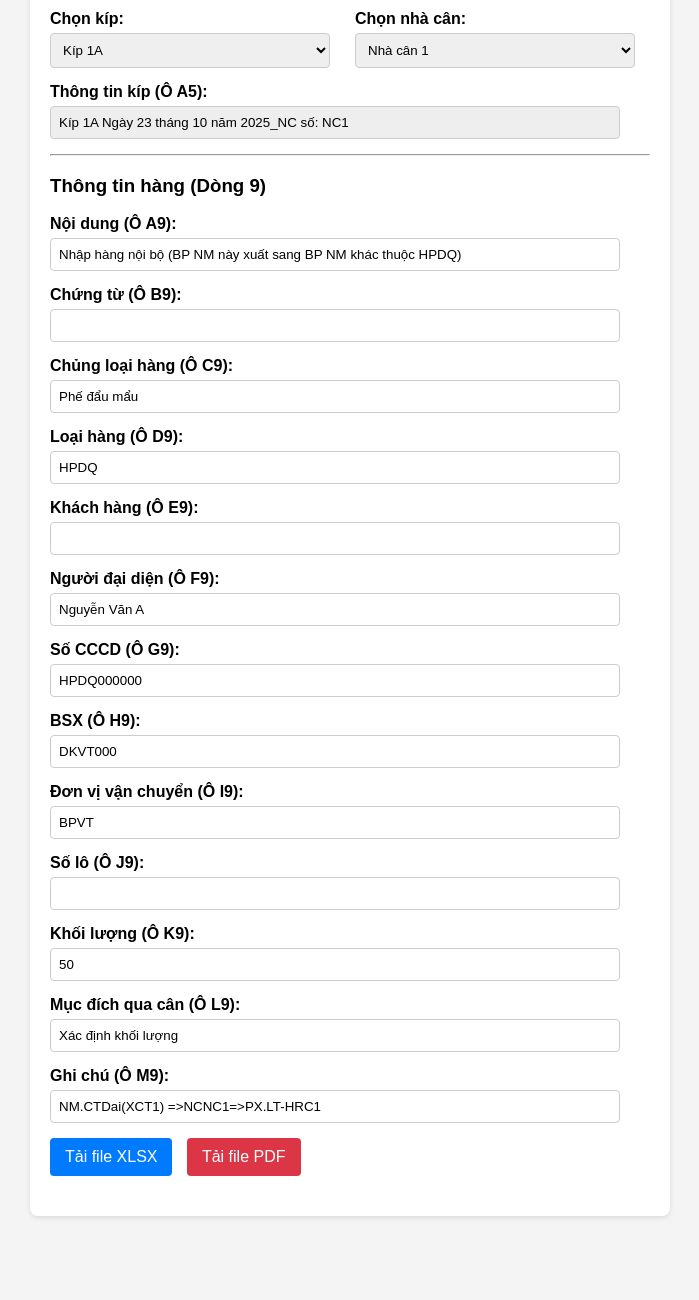
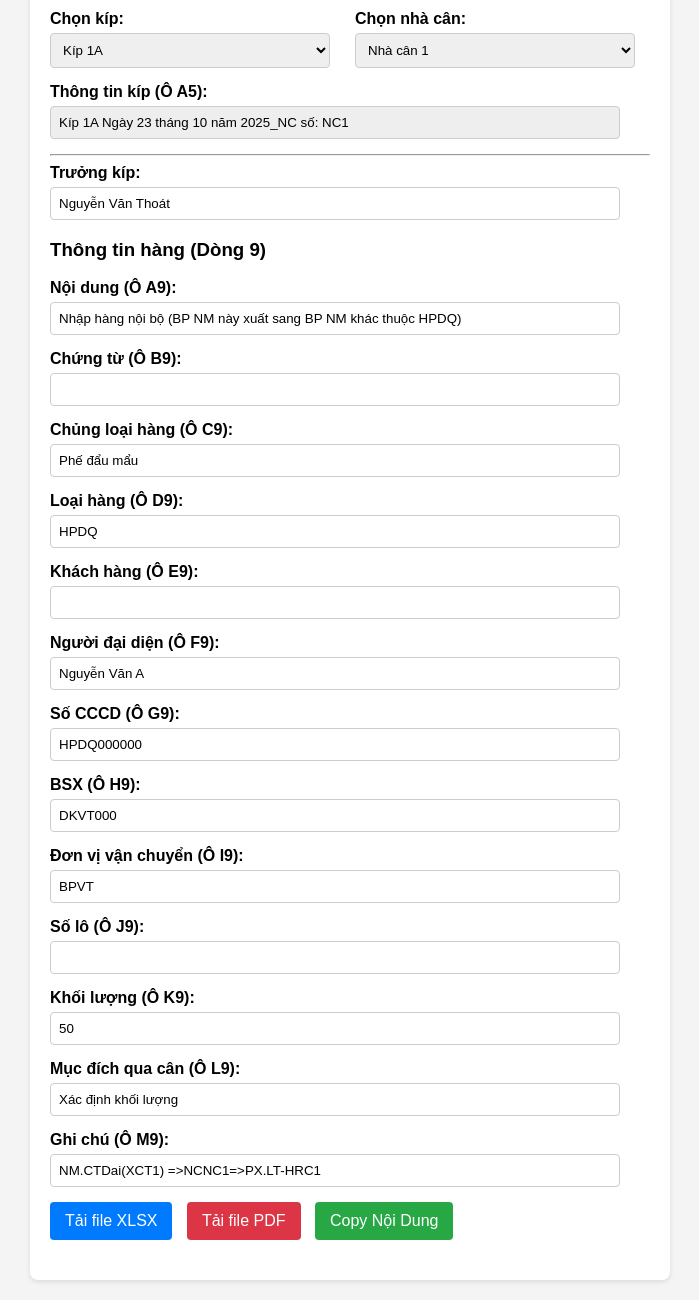
Before and after one commit to thanhduongnmc24-gif/canhang, a website: page public/index.html in a window 1280 px wide. Shown: the part 98-1398 px from the top of the page, without its empty margins (290-989 px from the left). Before the commit the page ends 1334 px from the top, so only its background shows below. Drawn offline with Linux system fonts and the light colour scheme.

Commit message:
Update index.html

```diff
--- a/public/index.html
+++ b/public/index.html
@@ -65,7 +65,10 @@
             <input type="text" id="input-a5" value="" readonly>
         </div>
         <hr>
-
+        <div class="form-group">
+                <label for="input-truongkip">Trưởng kíp:</label>
+                <input type="text" id="input-truongkip" value="Nguyễn Văn Thoát">
+            </div>
         <!-- ĐÃ SỬA LẠI ID CHO ĐÚNG THỨ TỰ CỘT EXCEL -->
         <h3>Thông tin hàng (Dòng 9)</h3>
         <div class="form-group">
@@ -123,7 +126,7 @@
 
         <button id="btn-xlsx">Tải file XLSX</button>
         <button id="btn-pdf">Tải file PDF</button>
-
+        <button id="btn-copy" style="background-color: #28a745;">Copy Nội Dung</button>
         <div id="status"></div>
     </div>
 
```
